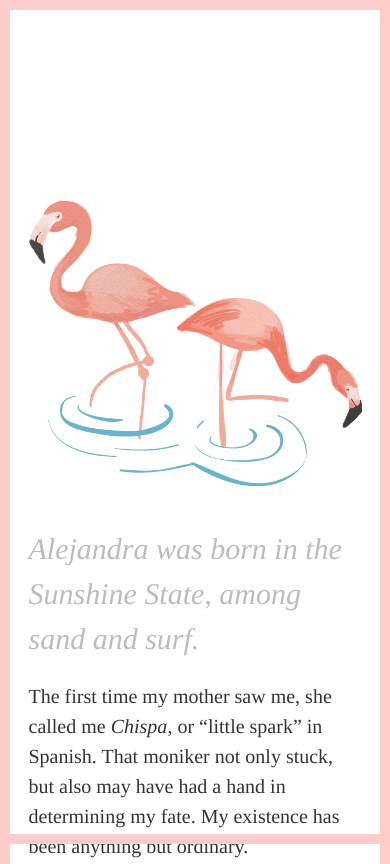
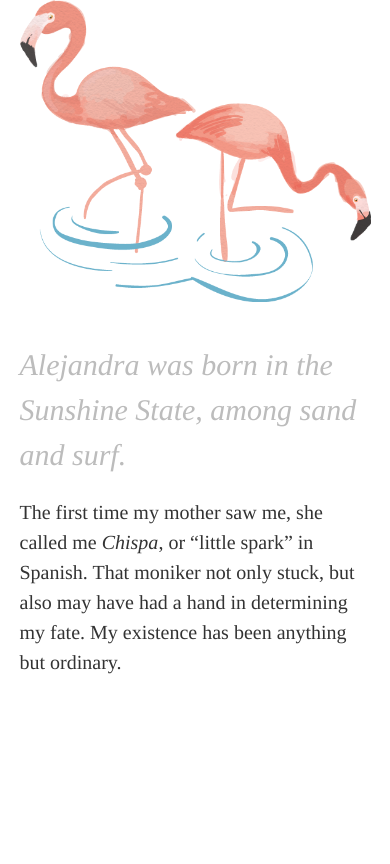
Before and after one commit to alejandraluaces/alejandraluaces.github.io, a plain HTML site: page basecamp/index.html in a window 390 px wide. Shown: the top 864 px of the page. Drawn offline with Linux system fonts and the light colour scheme.

Commit message:
Deploy on Fri Feb  6 19:23:59 CST 2015

```diff
--- a/stylesheets/application.css
+++ b/stylesheets/application.css
@@ -510,122 +510,127 @@ table {
   z-index: 1;
   height: 100vh;
   padding: 10em 0; }
-  /* line 19, /Users/alejandra/Desktop/alejandraluaces.github.io/source/stylesheets/_storybook.css.scss */
+  @media screen and (max-width: 400px) {
+    /* line 13, /Users/alejandra/Desktop/alejandraluaces.github.io/source/stylesheets/_storybook.css.scss */
+    .storybook {
+      height: 1136px;
+      padding: 0; } }
+  /* line 24, /Users/alejandra/Desktop/alejandraluaces.github.io/source/stylesheets/_storybook.css.scss */
   .storybook p {
     max-width: 700px;
     margin: 1em auto; }
 
-/* line 25, /Users/alejandra/Desktop/alejandraluaces.github.io/source/stylesheets/_storybook.css.scss */
+/* line 30, /Users/alejandra/Desktop/alejandraluaces.github.io/source/stylesheets/_storybook.css.scss */
 #dreamer {
   background-image: linear-gradient(white, #d0e7ec, white); }
 
-/* line 29, /Users/alejandra/Desktop/alejandraluaces.github.io/source/stylesheets/_storybook.css.scss */
+/* line 34, /Users/alejandra/Desktop/alejandraluaces.github.io/source/stylesheets/_storybook.css.scss */
 .storybook__line {
   font-size: 2em;
   font-weight: 300;
   color: #bcbcbc;
   font-style: italic;
   margin: 0 auto; }
-  /* line 36, /Users/alejandra/Desktop/alejandraluaces.github.io/source/stylesheets/_storybook.css.scss */
+  /* line 41, /Users/alejandra/Desktop/alejandraluaces.github.io/source/stylesheets/_storybook.css.scss */
   #dreamer .storybook__line {
     color: #63afc0; }
   @media screen and (max-width: 400px) {
-    /* line 29, /Users/alejandra/Desktop/alejandraluaces.github.io/source/stylesheets/_storybook.css.scss */
+    /* line 34, /Users/alejandra/Desktop/alejandraluaces.github.io/source/stylesheets/_storybook.css.scss */
     .storybook__line {
       text-align: left;
       font-size: 1.5em; } }
 
-/* line 46, /Users/alejandra/Desktop/alejandraluaces.github.io/source/stylesheets/_storybook.css.scss */
+/* line 51, /Users/alejandra/Desktop/alejandraluaces.github.io/source/stylesheets/_storybook.css.scss */
 .storybook__image {
   max-width: 600px;
   margin: 0 auto 2em; }
-  /* line 50, /Users/alejandra/Desktop/alejandraluaces.github.io/source/stylesheets/_storybook.css.scss */
+  /* line 55, /Users/alejandra/Desktop/alejandraluaces.github.io/source/stylesheets/_storybook.css.scss */
   .storybook__image img {
     width: 100%; }
   @media screen and (max-width: 400px) {
-    /* line 46, /Users/alejandra/Desktop/alejandraluaces.github.io/source/stylesheets/_storybook.css.scss */
+    /* line 51, /Users/alejandra/Desktop/alejandraluaces.github.io/source/stylesheets/_storybook.css.scss */
     .storybook__image {
       width: 90%; } }
 
-/* line 59, /Users/alejandra/Desktop/alejandraluaces.github.io/source/stylesheets/_storybook.css.scss */
+/* line 64, /Users/alejandra/Desktop/alejandraluaces.github.io/source/stylesheets/_storybook.css.scss */
 .storybook__text {
   font-family: "freight-text-pro", Times, serif;
   margin-bottom: 2em;
   text-align: center; }
   @media screen and (max-width: 400px) {
-    /* line 59, /Users/alejandra/Desktop/alejandraluaces.github.io/source/stylesheets/_storybook.css.scss */
+    /* line 64, /Users/alejandra/Desktop/alejandraluaces.github.io/source/stylesheets/_storybook.css.scss */
     .storybook__text {
       font-size: 1em;
       text-align: left; } }
 
-/* line 70, /Users/alejandra/Desktop/alejandraluaces.github.io/source/stylesheets/_storybook.css.scss */
+/* line 75, /Users/alejandra/Desktop/alejandraluaces.github.io/source/stylesheets/_storybook.css.scss */
 #hungry {
   background-image: url("/images/hungry.jpg"); }
-  /* line 74, /Users/alejandra/Desktop/alejandraluaces.github.io/source/stylesheets/_storybook.css.scss */
+  /* line 79, /Users/alejandra/Desktop/alejandraluaces.github.io/source/stylesheets/_storybook.css.scss */
   #hungry h2, #hungry p {
     color: #333; }
-  /* line 78, /Users/alejandra/Desktop/alejandraluaces.github.io/source/stylesheets/_storybook.css.scss */
+  /* line 83, /Users/alejandra/Desktop/alejandraluaces.github.io/source/stylesheets/_storybook.css.scss */
   #hungry h2 {
     margin-top: 3em; }
 
-/* line 83, /Users/alejandra/Desktop/alejandraluaces.github.io/source/stylesheets/_storybook.css.scss */
+/* line 88, /Users/alejandra/Desktop/alejandraluaces.github.io/source/stylesheets/_storybook.css.scss */
 #fearless {
   background-image: url("/images/alligator.png");
   background-repeat: no-repeat;
   background-position: 100% 30%; }
   @media screen and (max-width: 400px) {
-    /* line 83, /Users/alejandra/Desktop/alejandraluaces.github.io/source/stylesheets/_storybook.css.scss */
+    /* line 88, /Users/alejandra/Desktop/alejandraluaces.github.io/source/stylesheets/_storybook.css.scss */
     #fearless {
       background-size: 100%;
       padding: 0; } }
-  /* line 93, /Users/alejandra/Desktop/alejandraluaces.github.io/source/stylesheets/_storybook.css.scss */
+  /* line 98, /Users/alejandra/Desktop/alejandraluaces.github.io/source/stylesheets/_storybook.css.scss */
   #fearless h2 {
     color: #57614b; }
-  /* line 97, /Users/alejandra/Desktop/alejandraluaces.github.io/source/stylesheets/_storybook.css.scss */
+  /* line 102, /Users/alejandra/Desktop/alejandraluaces.github.io/source/stylesheets/_storybook.css.scss */
   #fearless .l--container {
     padding-top: 20em; }
     @media screen and (max-width: 400px) {
-      /* line 97, /Users/alejandra/Desktop/alejandraluaces.github.io/source/stylesheets/_storybook.css.scss */
+      /* line 102, /Users/alejandra/Desktop/alejandraluaces.github.io/source/stylesheets/_storybook.css.scss */
       #fearless .l--container {
         padding-top: 4em; } }
 
-/* line 106, /Users/alejandra/Desktop/alejandraluaces.github.io/source/stylesheets/_storybook.css.scss */
+/* line 111, /Users/alejandra/Desktop/alejandraluaces.github.io/source/stylesheets/_storybook.css.scss */
 #team {
   margin-bottom: 5em; }
 
-/* line 114, /Users/alejandra/Desktop/alejandraluaces.github.io/source/stylesheets/_storybook.css.scss */
+/* line 119, /Users/alejandra/Desktop/alejandraluaces.github.io/source/stylesheets/_storybook.css.scss */
 .backCover {
   background-color: #ffcccc;
   height: 100vh; }
 
-/* line 120, /Users/alejandra/Desktop/alejandraluaces.github.io/source/stylesheets/_storybook.css.scss */
+/* line 125, /Users/alejandra/Desktop/alejandraluaces.github.io/source/stylesheets/_storybook.css.scss */
 .backCover__block {
   padding: 0 1em;
   font-size: 80%;
   line-height: 1.5; }
 
-/* line 126, /Users/alejandra/Desktop/alejandraluaces.github.io/source/stylesheets/_storybook.css.scss */
+/* line 131, /Users/alejandra/Desktop/alejandraluaces.github.io/source/stylesheets/_storybook.css.scss */
 .backCover__heading {
   font-family: "futura-pt", Helvetica, sans-serif;
   text-transform: uppercase;
   margin: 0;
   opacity: .8; }
 
-/* line 133, /Users/alejandra/Desktop/alejandraluaces.github.io/source/stylesheets/_storybook.css.scss */
+/* line 138, /Users/alejandra/Desktop/alejandraluaces.github.io/source/stylesheets/_storybook.css.scss */
 .backCover__text {
   text-align: left;
   margin: 0;
   opacity: .6; }
 
-/* line 139, /Users/alejandra/Desktop/alejandraluaces.github.io/source/stylesheets/_storybook.css.scss */
+/* line 144, /Users/alejandra/Desktop/alejandraluaces.github.io/source/stylesheets/_storybook.css.scss */
 .airplane {
   width: 90%;
   max-width: 800px; }
-  /* line 143, /Users/alejandra/Desktop/alejandraluaces.github.io/source/stylesheets/_storybook.css.scss */
+  /* line 148, /Users/alejandra/Desktop/alejandraluaces.github.io/source/stylesheets/_storybook.css.scss */
   .airplane img {
     width: 100%; }
 
-/* line 152, /Users/alejandra/Desktop/alejandraluaces.github.io/source/stylesheets/_storybook.css.scss */
+/* line 157, /Users/alejandra/Desktop/alejandraluaces.github.io/source/stylesheets/_storybook.css.scss */
 .cloud, .cloudOne,
 .cloudTwo,
 .cloudThree {
@@ -638,14 +643,14 @@ table {
   opacity: 0.35;
   z-index: 0; }
 
-/* line 163, /Users/alejandra/Desktop/alejandraluaces.github.io/source/stylesheets/_storybook.css.scss */
+/* line 168, /Users/alejandra/Desktop/alejandraluaces.github.io/source/stylesheets/_storybook.css.scss */
 .clouds {
   position: absolute;
   width: 90%;
   overflow: hidden;
   height: 500px; }
 
-/* line 176, /Users/alejandra/Desktop/alejandraluaces.github.io/source/stylesheets/_storybook.css.scss */
+/* line 181, /Users/alejandra/Desktop/alejandraluaces.github.io/source/stylesheets/_storybook.css.scss */
 .cloudOne {
   -webkit-animation: cloud1 200s linear infinite;
   -moz-animation: cloud1 200s linear infinite;
@@ -655,7 +660,7 @@ table {
   opacity: 0.4;
   top: 0; }
 
-/* line 182, /Users/alejandra/Desktop/alejandraluaces.github.io/source/stylesheets/_storybook.css.scss */
+/* line 187, /Users/alejandra/Desktop/alejandraluaces.github.io/source/stylesheets/_storybook.css.scss */
 .cloudTwo {
   -webkit-animation: cloud2 200s linear infinite;
   -moz-animation: cloud2 200s linear infinite;
@@ -665,7 +670,7 @@ table {
   top: 100px;
   opacity: .5; }
 
-/* line 188, /Users/alejandra/Desktop/alejandraluaces.github.io/source/stylesheets/_storybook.css.scss */
+/* line 193, /Users/alejandra/Desktop/alejandraluaces.github.io/source/stylesheets/_storybook.css.scss */
 .cloudThree {
   -webkit-animation: cloud3 200s linear infinite;
   -moz-animation: cloud3 200s linear infinite;
@@ -715,8 +720,15 @@ body {
   /* line 41, /Users/alejandra/Desktop/alejandraluaces.github.io/source/stylesheets/_base.css.scss */
   body:after {
     bottom: 0; }
+  @media screen and (max-width: 400px) {
+    /* line 18, /Users/alejandra/Desktop/alejandraluaces.github.io/source/stylesheets/_base.css.scss */
+    body {
+      border: none; }
+      /* line 48, /Users/alejandra/Desktop/alejandraluaces.github.io/source/stylesheets/_base.css.scss */
+      body:before, body:after {
+        display: none; } }
 
-/* line 46, /Users/alejandra/Desktop/alejandraluaces.github.io/source/stylesheets/_base.css.scss */
+/* line 55, /Users/alejandra/Desktop/alejandraluaces.github.io/source/stylesheets/_base.css.scss */
 a {
   transition: .2s all ease-in-out;
   text-decoration: none;
@@ -724,31 +736,31 @@ a {
   font-family: "futura-pt", Helvetica, sans-serif;
   text-transform: uppercase;
   font-size: .85em; }
-  /* line 54, /Users/alejandra/Desktop/alejandraluaces.github.io/source/stylesheets/_base.css.scss */
+  /* line 63, /Users/alejandra/Desktop/alejandraluaces.github.io/source/stylesheets/_base.css.scss */
   a:hover, a:focus {
     color: #ffaa55; }
 
-/* line 60, /Users/alejandra/Desktop/alejandraluaces.github.io/source/stylesheets/_base.css.scss */
+/* line 69, /Users/alejandra/Desktop/alejandraluaces.github.io/source/stylesheets/_base.css.scss */
 .flexbox--center, .backCover {
   display: flex;
   align-items: center;
   justify-content: center;
   flex-direction: column; }
 
-/* line 67, /Users/alejandra/Desktop/alejandraluaces.github.io/source/stylesheets/_base.css.scss */
+/* line 76, /Users/alejandra/Desktop/alejandraluaces.github.io/source/stylesheets/_base.css.scss */
 .bigBackground--chalk, #hungry {
   min-height: 100%;
   background-position: 50% 50%;
   background-size: cover; }
 
-/* line 73, /Users/alejandra/Desktop/alejandraluaces.github.io/source/stylesheets/_base.css.scss */
+/* line 82, /Users/alejandra/Desktop/alejandraluaces.github.io/source/stylesheets/_base.css.scss */
 .icon {
   height: 20px;
   width: 20px;
   display: inline-block;
   margin-right: 1em;
   fill: #fff; }
-  /* line 80, /Users/alejandra/Desktop/alejandraluaces.github.io/source/stylesheets/_base.css.scss */
+  /* line 89, /Users/alejandra/Desktop/alejandraluaces.github.io/source/stylesheets/_base.css.scss */
   a:hover .icon {
     fill: #ff5555;
     transition: .2s all ease-in-out; }
```
